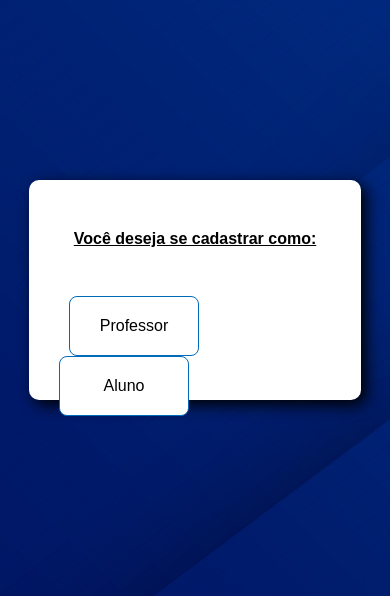
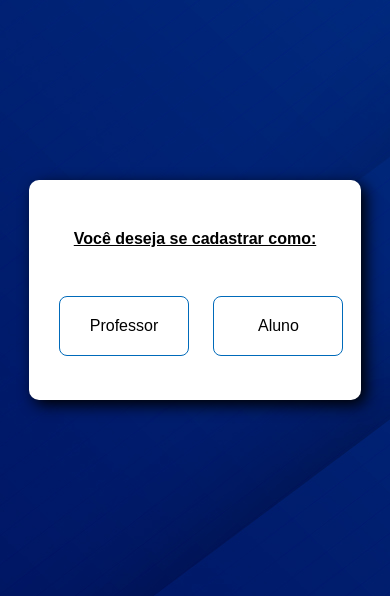
Before and after one commit to Matheus-M-Braga/projeto-bancodequestoes, a PHP site: page /cadastro00.html in a window 390 px wide. Shown: the top 596 px of the page. Run offline with PHP 8.4, Linux system fonts and the light colour scheme.

Commit message:
Update mediaquerry-cadast.css

```diff
--- a/estilos/mediaquerry-cadast.css
+++ b/estilos/mediaquerry-cadast.css
@@ -63,7 +63,7 @@
         margin-bottom: 30px;
     }
     .btn00{
-        margin-left: 30px;
+        margin-left: 20px;
     }
     .btn00, .btn01{
         width: 130px;
```
